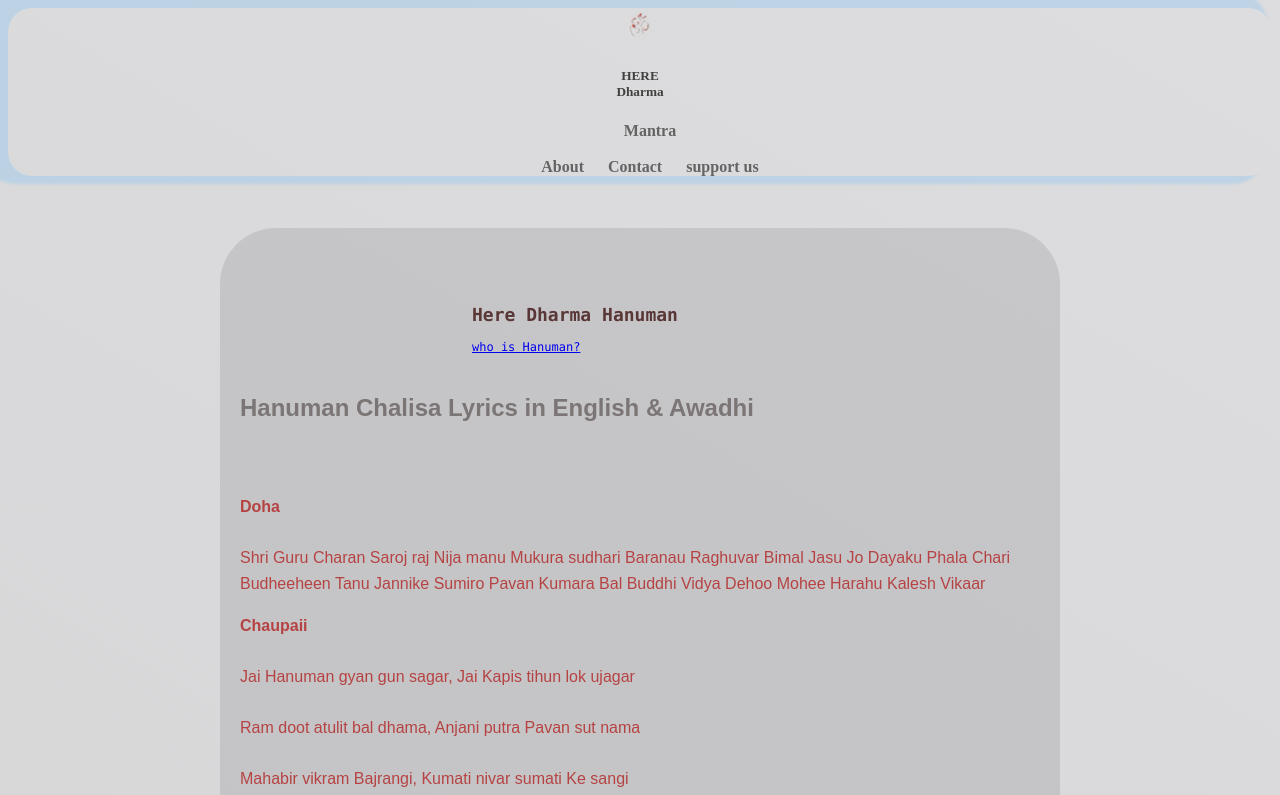
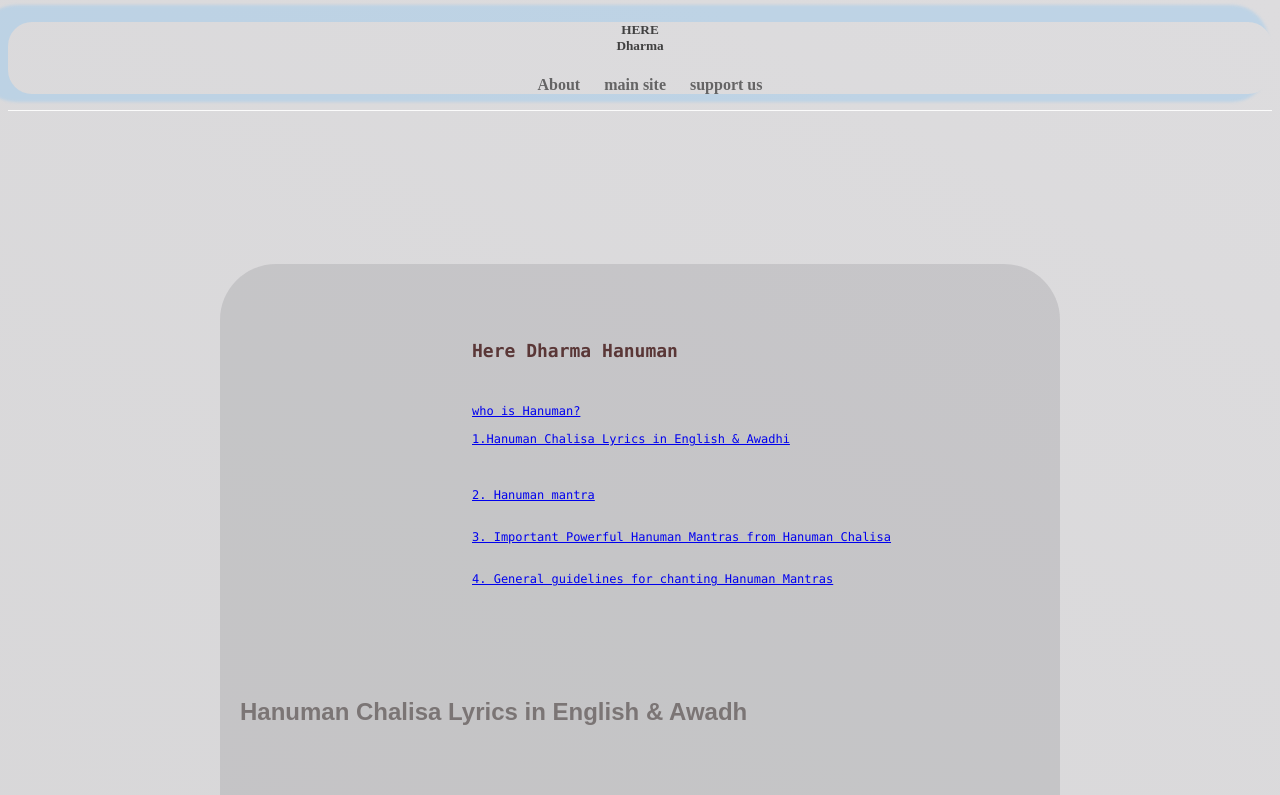
Before and after one commit to 2KRISHNAYADAV/heredhara, a plain HTML site: page spirituality hinduism/index.html in a window 1280 px wide. Shown: the top 795 px of the page. Drawn offline with nearby package versions, Linux system fonts and the light colour scheme.

Commit message:
Update index.html
wef

```diff
--- a/spirituality hinduism/index.html
+++ b/spirituality hinduism/index.html
@@ -10,36 +10,60 @@
 <body>
 
 <header class="header">
-    <logo class="kibd">
-        <img src="WhatsApp Image 2024-04-14 at 10.05.02_19a8a728.png" alt="Regular" width="34px" height="34px">
-    </logo>
     <h5 class="logo">HERE <br>Dharma</h5>
 
     <nav class="navbar max-width">
         <bar></bar>
         <ul class="links">
-             <li><a href="#"> Mantra </a></li>
-            <br></br>
+
             <li><a href="#">About </a></li>
             <bar></bar>
-            <li><a href ="">Contact </a></li>
+            <li><a href ="https://adghjbvf.github.io/Ahir.com/">main site </a></li>
             <bar></bar>
-            <li><a href="payment methode.html">support us</a></li>
+            <li><a href="http://127.0.0.1:5500/payment%20methode.html?amount=3455">support us</a></li>
             <bar></bar>
-            <!-- <li class=" join"><a href="http://127.0.0.1:5500/LOGIN.html">Join</a></li> -->
+
         </ul>
     </nav>
 
 </header>
-
+<div class="divider"></div>
+       <h1 style="color:rgba(241, 234, 234, 0.932);">   <br></br>  </h1>
 <br></br>
 <article class="article">
     <div class="h121h">
         <h1>Here Dharma Hanuman </h1>
+        <BR></BR>
         <a href="https://en.wikipedia.org/wiki/Hanuman">     who is Hanuman? </a>
-
+        <BR></BR>
+        <div>
+        <a href="#Hanuman Chalisa Lyrics in English & Awadh" rel="nofollow">
+         <span >1.Hanuman Chalisa Lyrics in English & Awadhi</span>
+         </a>
+         <BR></BR>
+      </div>
+      <BR></BR>
+       <div>
+         <a href="#Hanuman mantra" rel="nofollow">
+          <span >2. Hanuman mantra</span>
+          </a>
+       </div>
+       <BR></BR>
+       <div>
+         <a href="#Important Powerful Hanuman Mantras from Hanuman Chalisa" rel="nofollow">
+          <span >3. Important Powerful Hanuman Mantras from Hanuman Chalisa</span>
+          </a>
+       </div>
+       <BR></BR>
+       <div>
+         <a href="#General guidelines  " rel="nofollow">
+          <span >4. General guidelines for chanting Hanuman Mantras</span>
+          </a>
+       </div>
   </div>
-   <h2>Hanuman Chalisa Lyrics in English & Awadhi</h2>
+  <br></br>
+  <BR></BR>
+  <h2 ><span id="Hanuman Chalisa Lyrics in English & Awadhi">Hanuman Chalisa Lyrics in English & Awadh</span></h2>
     <br><br>
     <p> <b>Doha</b>
         <br></br>
@@ -144,7 +168,7 @@ Ram Lakhan Sita Sahita Hriday Basahu Soor Bhoop
         </p>
         <br></br>
         <br></br>
-        <a href="https://en.wikipedia.org/wiki/Awadhi_language">   ////////////  Awadhi language //////////////</a>
+        <a href="https://en.wikipedia.org/wiki/Awadhi_language">    Awadhi language </a>
 
         <br></br>
         <br></br>
@@ -299,7 +323,8 @@ Ram Lakhan Sita Sahita Hriday Basahu Soor Bhoop
           </style>
 
           <div class="divider"></div>
-          <h1 style="color:rgb(6, 164, 232);">Hanuman mantra</h1>
+          <h2 style="color:rgb(6, 164, 232);"><span id="Hanuman mantra">Hanuman mantra</span></h2>
+
 
 
     <br></br>
@@ -439,7 +464,7 @@ Ram Lakhan Sita Sahita Hriday Basahu Soor Bhoop
 
 
      <div class="divider"></div>
-     <h1 style="color:rgb(232, 127, 6);">Important Powerful Hanuman Mantras from Hanuman Chalisa</h1>
+     <h1 style="color:rgb(232, 127, 6);"><span id="Important Powerful Hanuman Mantras from Hanuman Chalisa">Important Powerful Hanuman Mantras from Hanuman Chalisa</span></h1>
 
      <br></br>
      <h4>1. ‘महाबीर बिक्रम बजरंगी।
@@ -480,7 +505,8 @@ Ram Lakhan Sita Sahita Hriday Basahu Soor Bhoop
 
 
        <div class="divider"></div>
-       <h1 style="color:rgb(253, 5, 150);">General guidelines for chanting Hanuman Mantras       </h1>
+       <h1 style="color:rgb(253, 5, 150);">
+          <span id="#General guidelines ">General guidelines for chanting Hanuman Mantras </span> </h1>
 
        <ol type="a">
         <li>Hanuman Mantras should be chanted using “Lal Chandan ki mala” or “Lal munga ki mala.</li>
@@ -520,10 +546,10 @@ Lord Hanuman resembles with a monkey in appearance. He is portrayed in red compl
 
 </article>
 <div class="divider"></div>
-       <h1 style="color:rgba(69, 68, 69, 0.932);">MORE MANTRA     </h1>
+       <h1 style="color:rgba(69, 69, 69, 0.932);">MORE MANTRA     </h1>
 
 
-
+       <a href="insewram.html">Lord Rama main mantras</a></li><li>
 
 
 
```
